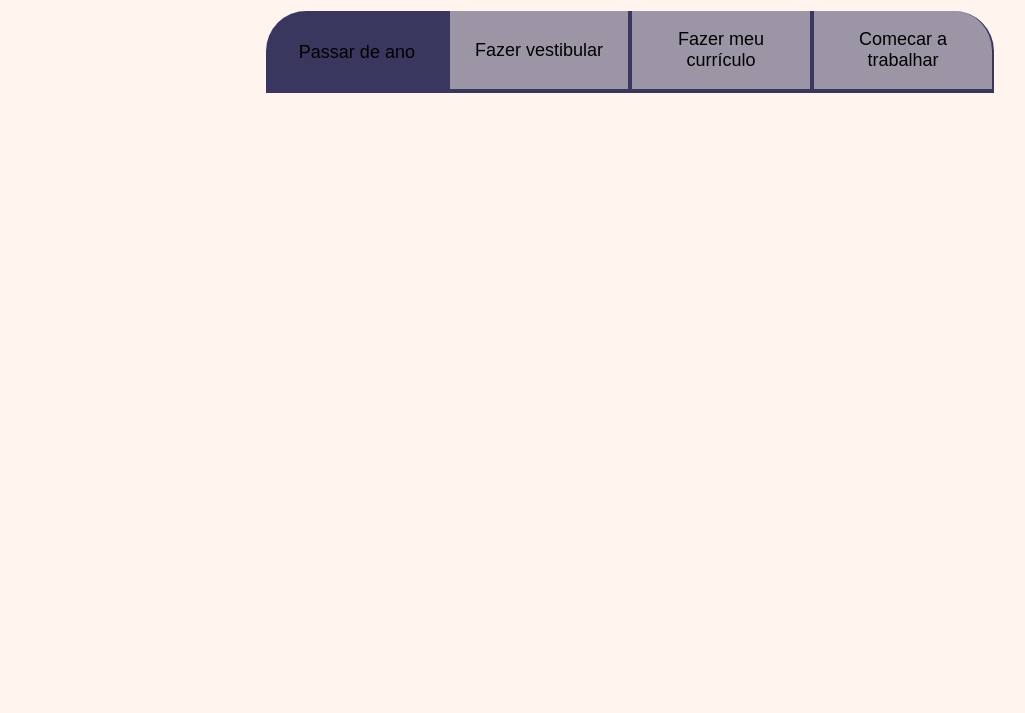
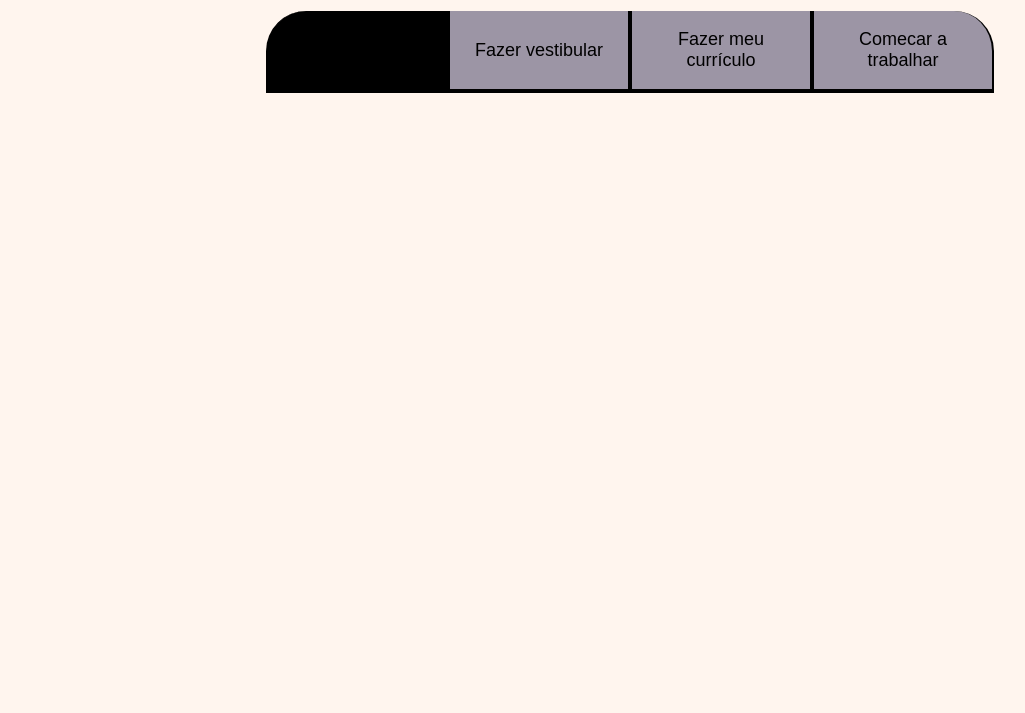
Before and after one commit to FelipeFMarins16/javascript-projetos-de-vida., a plain HTML site: page index.html in a window 1280 px wide. Shown: the part 87-800 px from the top of the page, without its empty margins (10-1035 px from the left). Drawn offline with Linux system fonts and the light colour scheme.

Commit message:
Update style.css

```diff
--- a/style.css
+++ b/style.css
@@ -2,7 +2,7 @@
     --cor-de-fundo: #FFF5EE;
     --Coral: #FF7F50;
     --Preto: #000000;
-    --botao-ativo: #3A375E;
+    --botao-ativo: #000000;
     --botao-inativo: rgba(58, 55, 94, 0.5);
     --texto-fundo: rgba(58, 55, 94, 0.3);
 }
```
